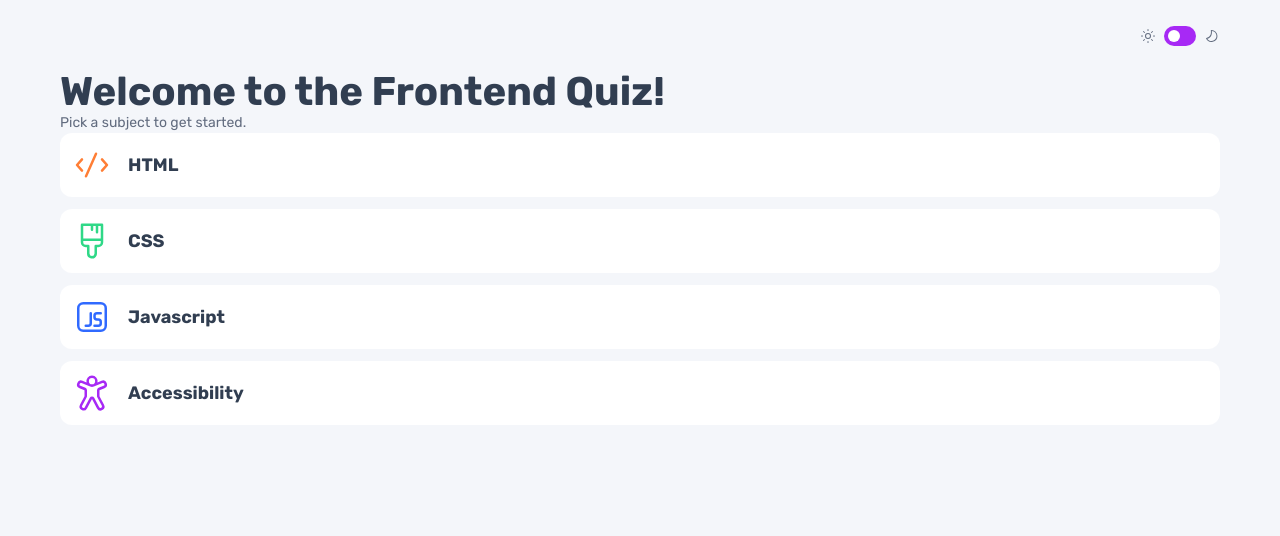
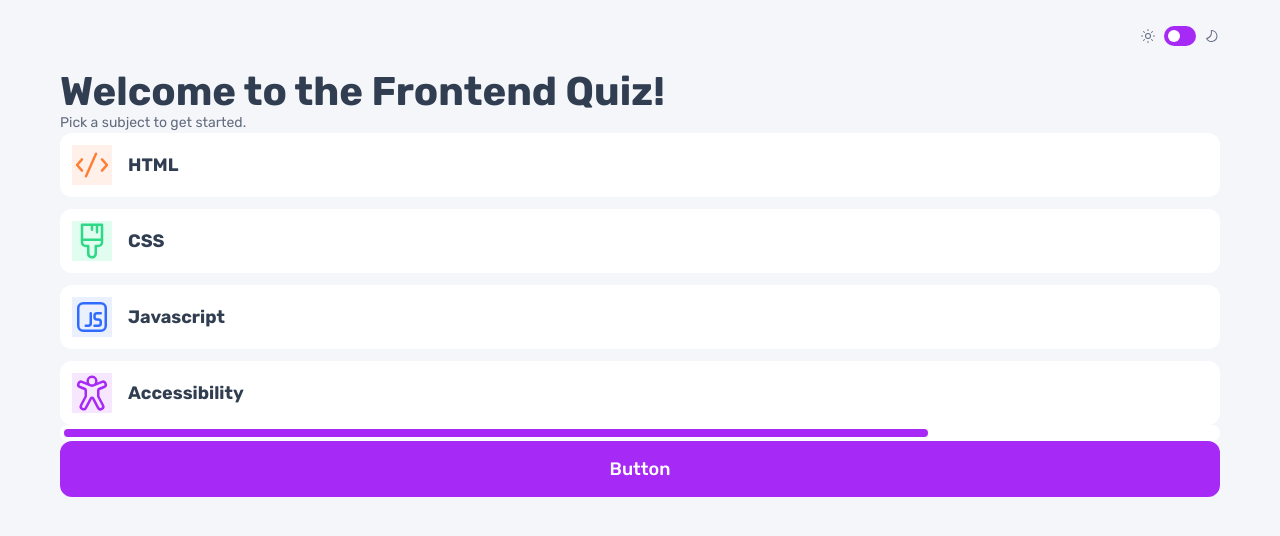
Before and after one commit to danmlarsen/fm-frontend-quiz, a website built with Parcel: page index.html in a window 1280 px wide. Built offline with nearby package versions, Linux system fonts and the light colour scheme.

Commit message:
Styled button and progress-bar

```diff
--- a/index.html
+++ b/index.html
@@ -30,26 +30,30 @@
             <div class="quiz__answers-wrapper">
                 <form class="quiz__answers-form" action="#" method="post">
                     <label for="answer-1" class="quiz__answer">
-                        <img class="quiz__answer-icon" src="assets/images/icon-html.svg" alt="HTML" />
+                        <img class="quiz__answer-icon quiz__answer-icon--html" src="assets/images/icon-html.svg" alt="HTML" />
                         <h3 class="quiz__answer-text">HTML</h3>
                         <input type="radio" name="answer" id="answer-1" />
                     </label>
                     <label for="answer-2" class="quiz__answer">
-                        <img class="quiz__answer-icon" src="assets/images/icon-css.svg" alt="HTML" />
+                        <img class="quiz__answer-icon quiz__answer-icon--css" src="assets/images/icon-css.svg" alt="HTML" />
                         <h3 class="quiz__answer-text">CSS</h3>
                         <input type="radio" name="answer" id="answer-2" />
                     </label>
                     <label for="answer-3" class="quiz__answer">
-                        <img class="quiz__answer-icon" src="assets/images/icon-js.svg" alt="HTML" />
+                        <img class="quiz__answer-icon quiz__answer-icon--js" src="assets/images/icon-js.svg" alt="HTML" />
                         <h3 class="quiz__answer-text">Javascript</h3>
                         <input type="radio" name="answer" id="answer-3" />
                     </label>
                     <label for="answer-4" class="quiz__answer">
-                        <img class="quiz__answer-icon" src="assets/images/icon-accessibility.svg" alt="HTML" />
+                        <img class="quiz__answer-icon quiz__answer-icon--a11y" src="assets/images/icon-accessibility.svg" alt="HTML" />
                         <h3 class="quiz__answer-text">Accessibility</h3>
                         <input type="radio" name="answer" id="answer-4" />
                     </label>
                 </form>
+
+                <div class="progress-bar"></div>
+
+                <button class="btn">Button</button>
             </div>
         </main>
     </body>
--- a/sass/_base.scss
+++ b/sass/_base.scss
@@ -1,8 +1,8 @@
 @use 'variables' as *;
 
 body {
-    background-color: $background-color-light;
-    color: $text-color-light;
+    background-color: var(--background-color-1);
+    color: var(--text-color-1);
     padding: 0 2.4rem;
 
     transition: background-color 1s ease-out, color 1s ease-out;
@@ -14,20 +14,13 @@ body {
     h5,
     h6 {
         transition: color 1s ease-out;
-        color: $heading-color-light;
+        color: var(--heading-color-1);
     }
 }
 
 .dark-mode {
-    background-color: $background-color-dark;
-    color: $text-color-dark;
-
-    h1,
-    h2,
-    h3,
-    h4,
-    h5,
-    h6 {
-        color: $heading-color-dark;
-    }
+    --background-color-1: #{$color-neutral-900};
+    --background-color-2: #{$color-neutral-800};
+    --text-color-1: #{$color-neutral-400};
+    --heading-color-1: #{$color-neutral-100};
 }
--- a/sass/_components.scss
+++ b/sass/_components.scss
@@ -51,3 +51,36 @@
         height: 1.6rem;
     }
 }
+
+.progress-bar {
+    display: flex;
+    align-items: center;
+    height: 1.6rem;
+    background-color: var(--background-color-2);
+    border-radius: 999px;
+    padding: 0.4rem;
+
+    &::before {
+        content: '';
+        display: block;
+        width: 75%;
+        height: 100%;
+        background-color: $color-primary;
+        border-radius: 104px;
+    }
+}
+
+.btn {
+    display: flex;
+    justify-content: center;
+    align-items: center;
+    width: 100%;
+    border: none;
+    border-radius: 1.2rem;
+    background-color: $color-primary;
+    color: $color-neutral-100;
+    font-size: $fs-heading-sm;
+    font-weight: $fw-medium;
+    line-height: 1;
+    padding: 1.9rem;
+}
--- a/sass/_quiz.scss
+++ b/sass/_quiz.scss
@@ -22,7 +22,7 @@
         display: flex;
         align-items: center;
         gap: 1.6rem;
-        background-color: $color-neutral-100;
+        background-color: var(--background-color-2);
         padding: 1.2rem;
         border-radius: 12px;
 
@@ -30,12 +30,19 @@
             appearance: none;
         }
     }
-}
 
-body.dark-mode {
-    .quiz {
-        &__answer {
-            background-color: $background-color-dark-2;
+    &__answer-icon {
+        &--html {
+            background-color: $color-html;
+        }
+        &--css {
+            background-color: $color-css;
+        }
+        &--js {
+            background-color: $color-js;
+        }
+        &--a11y {
+            background-color: $color-a11y;
         }
     }
 }
--- a/sass/_variables.scss
+++ b/sass/_variables.scss
@@ -12,23 +12,26 @@ $color-neutral-600: #626c7f;
 $color-neutral-800: #3b4d66;
 $color-neutral-900: #313e51;
 
-$background-color-light: $color-neutral-200;
-$background-color-light-2: $color-neutral-100;
-$text-color-light: $color-neutral-600;
-$heading-color-light: $color-neutral-900;
-
-$background-color-dark: $color-neutral-900;
-$background-color-dark-2: $color-neutral-800;
-$text-color-dark: $color-neutral-400;
-$heading-color-dark: $color-neutral-100;
+$color-html: #fff1e9;
+$color-css: #e0fdef;
+$color-js: #ebf0ff;
+$color-a11y: #f6e7ff;
 
 //
 // Typography
 //
 $ff-primary: 'Rubik', sans-serif;
 $fw-regular: 400;
+$fw-medium: 500;
 $fs-body-sm: 1.4rem;
 $fs-body-md: 1.8rem;
 $fs-heading-lg: 4rem;
 $fs-heading-md: 2rem;
 $fs-heading-sm: 1.8rem;
+
+:root {
+    --background-color-1: #{$color-neutral-200};
+    --background-color-2: #{$color-neutral-100};
+    --text-color-1: #{$color-neutral-600};
+    --heading-color-1: #{$color-neutral-900};
+}
```
